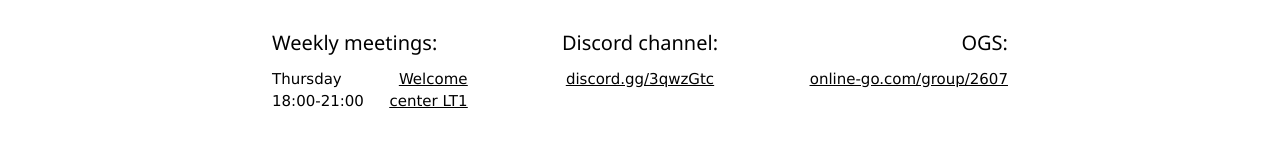
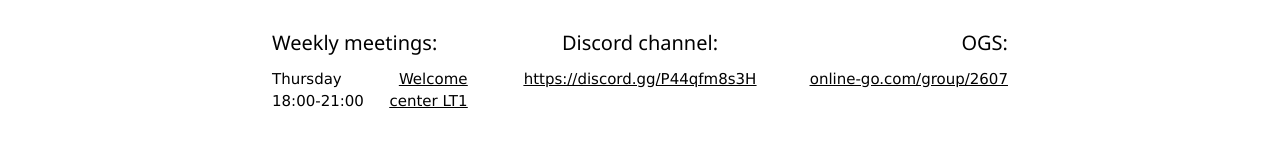
Before and after one commit to PraderioM/LancasterGoClub, an Angular app: page / in a window 1280 px wide. Shown: the part 355-502 px from the top of the page. Built offline with nearby package versions, Linux system fonts and the light colour scheme.

Commit message:
Updated discord link.

```diff
--- a/src/app/home/home.component.html
+++ b/src/app/home/home.component.html
@@ -58,7 +58,7 @@
 
     <div class="w3-col s4" style="align-content: center">
       <h4>Discord channel:</h4>
-      <a href="https://discord.gg/3qwzGtc"><u>discord.gg/3qwzGtc</u></a>
+      <a href="https://discord.gg/P44qfm8s3H"><u>https://discord.gg/P44qfm8s3H</u></a>
     </div>
     <div class="w3-col s4" style="text-align: right">
       <h4>OGS:</h4>
```
